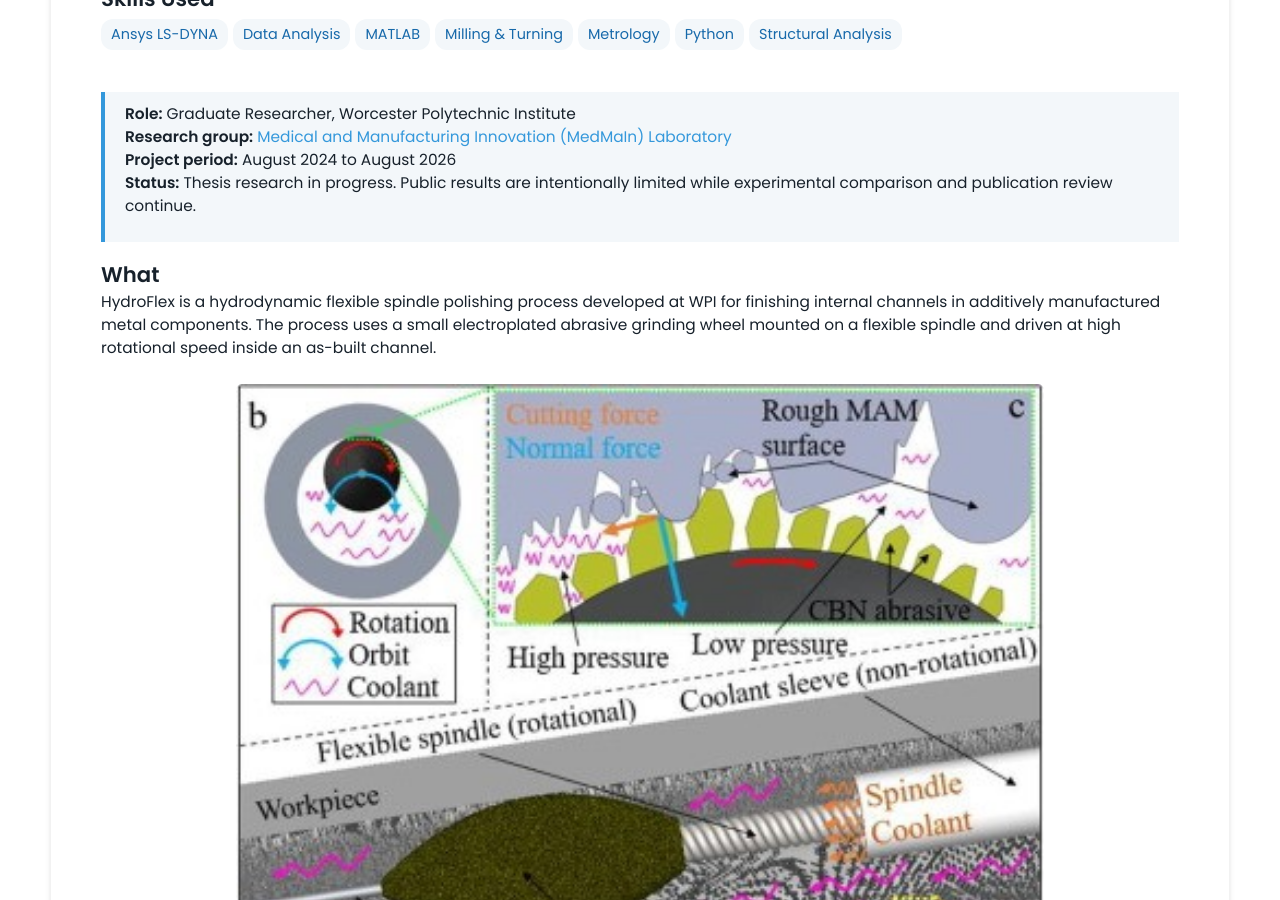
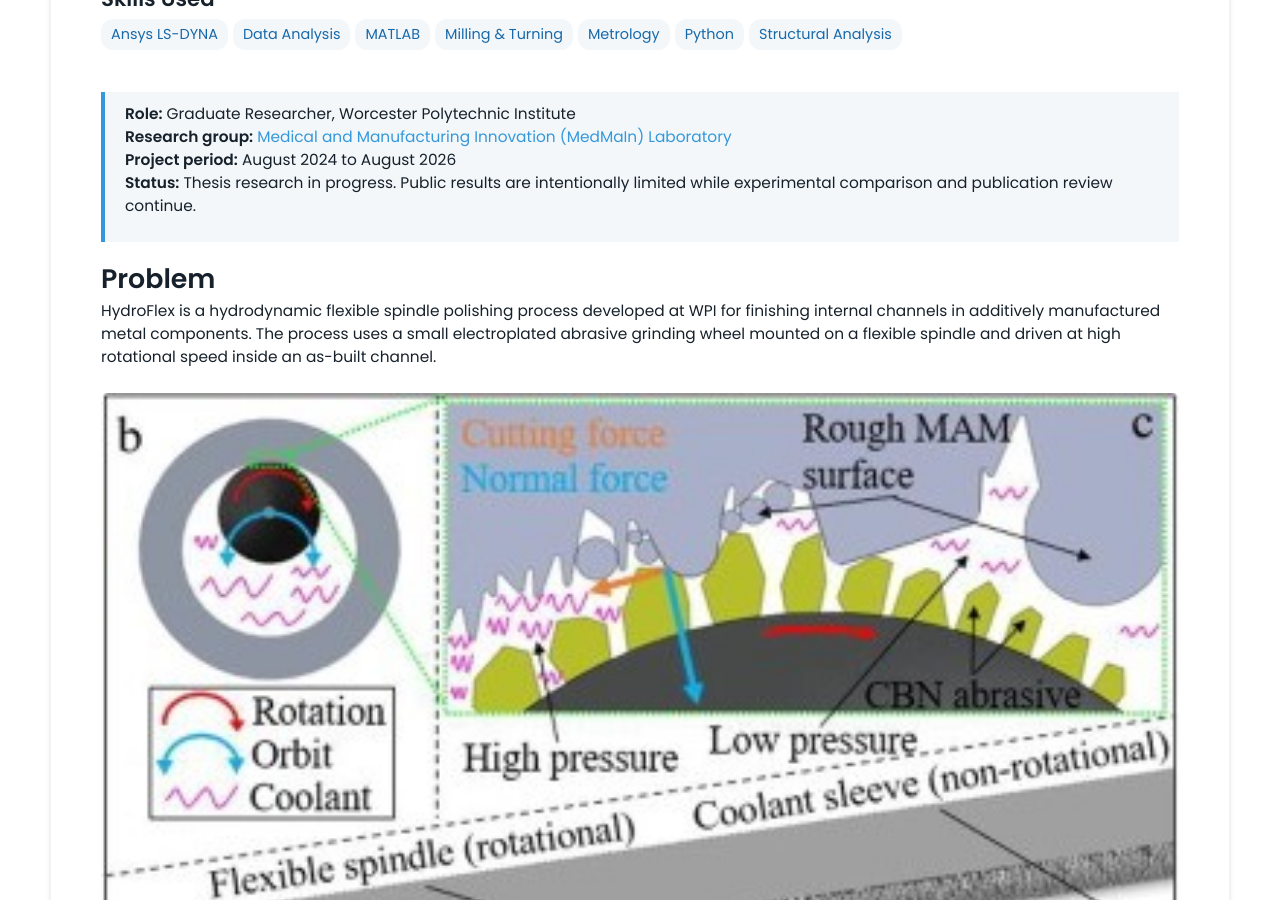
Before and after one commit to natemaldonado15/natemaldonado15.github.io, a Jekyll site: the page built from _projects/01-hydroflex-grinding-simulation/index.md, in a window 1280 px wide and 900 px high, scrolled down 957 px. Built offline with Jekyll 4.4.1, drawn with Linux system fonts in a browser that asks for light colours.

Commit message:
Update format

```diff
--- a/_projects/01-hydroflex-grinding-simulation/index.md
+++ b/_projects/01-hydroflex-grinding-simulation/index.md
@@ -18,16 +18,17 @@ main-image: /Hydroflex_Cover_Photo.jpg
 > **Project period:** August 2024 to August 2026
 > **Status:** Thesis research in progress. Public results are intentionally limited while experimental comparison and publication review continue.
 
-## What
+# Problem
 
 HydroFlex is a hydrodynamic flexible spindle polishing process developed at WPI for finishing internal channels in additively manufactured metal components. The process uses a small electroplated abrasive grinding wheel mounted on a flexible spindle and driven at high rotational speed inside an as-built channel.
 
-<figure class="project-figure project-figure-75">
+<figure class="project-figure">
     <img src="/_projects/01-hydroflex-grinding-simulation/Hydroflex_Main_Photo.jpg" alt="HydroFlex polishing tool positioned inside an additively manufactured internal channel">
     <figcaption>
         HydroFlex polishing tool positioned inside an additively manufactured metal channel. The flexible spindle drives a small abrasive grinding wheel while coolant flow and wheel-workpiece contact contribute to orbital motion.
     </figcaption>
 </figure>
+
 
 Unlike a conventional prescribed-depth grinding model, HydroFlex material removal depends on the coupled motion of the grinding wheel, the local wheel-workpiece engagement, and the orbital motion of the wheel about the channel axis. That orbital behavior is influenced by three primary force mechanisms:
 
@@ -35,24 +36,25 @@ Unlike a conventional prescribed-depth grinding model, HydroFlex material remova
 - Hydrodynamic forces generated by coolant flow around the rotating wheel
 - Centrifugal force from the high-speed rotating wheel
 
-<figure class="project-figure project-figure-75">
+<figure class="project-figure">
     <img src="/_projects/01-hydroflex-grinding-simulation/Hydroflex_Schematic.jpg" alt="Schematic of HydroFlex grinding, hydrodynamic, and centrifugal force components">
     <figcaption>
         Schematic of the HydroFlex process showing the forces acting on the grinding wheel: grinding forces (F_G), hydrodynamic forces (F_H), and centrifugal force (F_Ω).
     </figcaption>
 </figure>
 
+
 My objective is to improve the understanding of how key HydroFlex inputs influence material removal and surface-finish evolution in L-PBF AlSi10Mg internal channels.
 
-## How
+# Approach
 
-### Wheel and Workpiece Representation
+## Wheel and Workpiece Representation
 
 I characterized representative abrasive-wheel and workpiece surfaces using microscopy-derived topography and statistical analysis. I then used those surface data to construct a rigid finite-element abrasive wheel section and a deformable SPH representation of the L-PBF AlSi10Mg workpiece.
 
 This approach is intended to preserve the local roughness needed for micron-scale contact behavior while keeping the contact region small enough for practical computation.
 
-### Nonlinear FEM-SPH Model
+## Nonlinear FEM-SPH Model
 
 The LS-DYNA model represents normal engagement as a force-controlled interaction rather than a prescribed depth of cut. Tangential motion is applied to represent local sliding between the abrasive wheel and workpiece surface. This setup is designed to evaluate how applied load, surface topography, and sliding conditions influence contact response and material removal.
 
@@ -64,12 +66,12 @@ The post-processing workflow extracts the signals needed to evaluate a force-con
 4. Material removal and chip-like SPH separation
 5. Surface-profile and roughness evolution
 
-## Results
+# Results
 
 The current framework provides a method for connecting input conditions such as wheel rotational speed, channel-to-wheel diameter ratio, abrasive grit size, and measured surface topography to local contact response, material-removal behavior, and surface-roughness evolution.
 
 The active validation plan compares model outputs with laboratory surface-roughness measurements from polished internal channels. The value of the project is the modeling workflow itself: it combines measured wheel and workpiece surface topographies with a force-controlled FEM-SPH contact model, rather than relying on a prescribed-displacement single-grit scratch simulation to represent HydroFlex physics.
 
-## Technical Scope and Confidentiality
+# Technical Scope and Confidentiality
 
 This work uses publication-restricted and proprietary inputs. This public page intentionally omits Saint-Gobain Abrasives wheel geometry and microscopy data, LS-DYNA decks, unreleased figures, and experimental results. The project description focuses on the engineering approach and validation logic.
```
